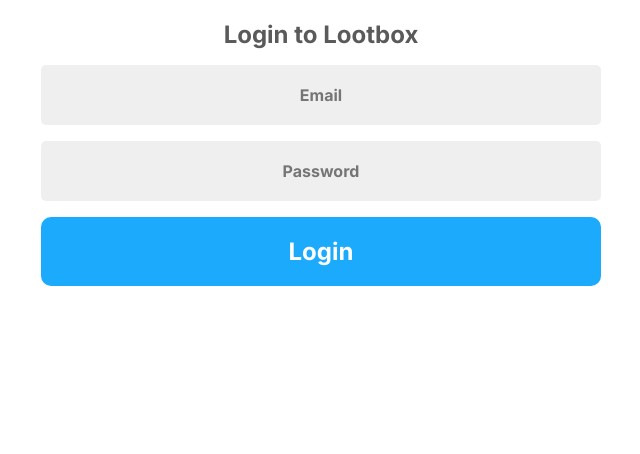
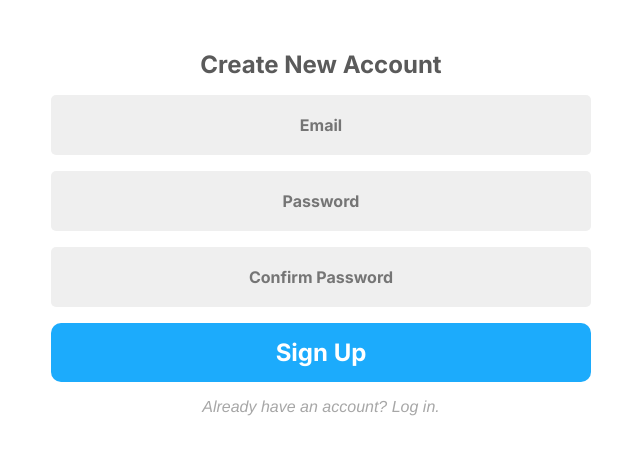
Before and after one commit to LootboxFund/host-power-casual-frontend, a React (Create React App) app: page /host/login in a window 1280 px wide. Shown: the top 454 px of the page, without its empty margins (319-959 px from the left). Built offline with nearby package versions, Linux system fonts and the light colour scheme; no server answers; what @wormgraph/manifest would draw is missing.

Commit message:
better auth flow handling

```diff
--- a/src/components/LoginForm/index.module.css
+++ b/src/components/LoginForm/index.module.css
@@ -40,7 +40,7 @@
 .frameButton {
   cursor: pointer;
   border: 0;
-  padding: var(--padding-sm) var(--padding-sm);
+  padding: var(--padding-xs) var(--padding-xs);
   background-color: var(--color-teal);
   align-self: stretch;
   border-radius: var(--br-md);
@@ -96,10 +96,9 @@
 .frameDiv {
   border-radius: var(--br-sm);
   background-color: var(--color-white);
-  height: 463px;
   flex-shrink: 0;
   flex-direction: column;
-  padding: var(--padding-sm) var(--padding-sm);
+  padding: var(--padding-sm) 0;
   box-sizing: border-box;
   align-items: flex-start;
   justify-content: flex-start;
--- a/src/components/LoginForm/index.tsx
+++ b/src/components/LoginForm/index.tsx
@@ -1,4 +1,4 @@
-import { message } from "antd";
+import { Alert, message, Tooltip } from "antd";
 import { EmailAuthProvider } from "firebase/auth";
 import { FunctionComponent, useEffect, useState } from "react";
 import { auth } from "../../api/firebase";
@@ -11,10 +11,12 @@
 import { parseAuthError } from "../../lib/firebase";
 
 type LoginMode = "email-link" | "email-password";
+type AuthFlowType = "login" | "signup";
 
 interface LoginFormProps {
   onLoginCallback: (user: FrontendUser) => void;
   onSignOutCallback?: () => void;
+  initFlow?: AuthFlowType;
 }
 
 const LoginForm: FunctionComponent<LoginFormProps> = (props) => {
@@ -31,14 +33,9 @@
   const [password, setPassword] = useState<string>("");
   const [passwordConfirm, setPasswordConfirm] = useState<string>("");
   const [loading, setLoading] = useState<boolean>(false);
-
-  // const toggleLoginMode = () => {
-  //   if (loginMode === "email-link") {
-  //     setLoginMode("email-password");
-  //   } else {
-  //     setLoginMode("email-link");
-  //   }
-  // };
+  const [authFlowType, setAuthFlowType] = useState<AuthFlowType>(
+    props.initFlow || "signup"
+  );
 
   useEffect(() => {
     return () => {
@@ -47,6 +44,91 @@
       setPassword("");
     };
   }, []);
+
+  const handleSignUp = async () => {
+    if (loading) {
+      return;
+    }
+    if (!email) {
+      message.error("Please enter your email address");
+      return;
+    }
+    if (!isValidEmail(email)) {
+      message.error("Please enter a valid email address");
+      return;
+    }
+    if (!password) {
+      message.error("Please enter your password");
+      return;
+    }
+    if (password !== passwordConfirm) {
+      message.error("Passwords do not match");
+      return;
+    }
+
+    const loadingMessage = message.loading("Creating your account...", 0);
+
+    // See if that user exists
+    let emailSignInMethods: string[] = [];
+    setLoading(true);
+    try {
+      emailSignInMethods = await fetchSignInMethodsForEmail(auth, email);
+    } catch (err) {
+      console.log("error fethcing sign in methods");
+      message.error("An error occured. Please try again later.");
+      loadingMessage();
+      setLoading(false);
+      return;
+    }
+
+    if (emailSignInMethods.length > 0) {
+      // User already exists
+      message.error("An account with that email already exists");
+      loadingMessage();
+      setLoading(false);
+      return;
+    }
+
+    let loggedInUser: FrontendUser;
+    try {
+      // New user
+      if (user?.isAnonymous) {
+        loggedInUser = await linkAnonAccountWithCredential(
+          EmailAuthProvider.credential(email, password)
+        );
+      } else {
+        // This is a logged in  NON anonymous user (or logged out) user.
+        // For breivity, we just
+        // - logout
+        // - signInAnonymously
+        // - linkAnonAccountWithCredential
+
+        await logout();
+        await signInAnonymously(email);
+        loggedInUser = await linkAnonAccountWithCredential(
+          EmailAuthProvider.credential(email, password)
+        );
+        navigate("/");
+      }
+    } catch (err: any) {
+      console.log("error logging in", err);
+      message.error(
+        parseAuthError(
+          err?.message || "An error occured. Please try again later."
+        )
+      );
+      return;
+    } finally {
+      setLoading(false);
+      loadingMessage();
+    }
+
+    message.success(`Welcome ${loggedInUser?.username || "Friend"}!`);
+
+    props.onLoginCallback(loggedInUser);
+
+    return;
+  };
 
   const handleLogin = async () => {
     if (loading) {
@@ -81,41 +163,27 @@
     }
 
     let loggedInUser: FrontendUser;
-    const isNewUser = emailSignInMethods.length === 0;
+
+    if (emailSignInMethods.length === 0) {
+      // User does not exist
+      message.error("Invalid email or password");
+      loadingMessage();
+      setLoading(false);
+      return;
+    }
 
     try {
-      if (!isNewUser) {
       // Existing user - we just log them in
 
       if (emailSignInMethods.includes("password")) {
         // We only support password for now
         // WARNING: for now they will loose this event
         loggedInUser = await signInWithEmailAndPassword(email, password);
+        navigate("/");
       } else {
         // Existing user with a different method
         // Right now we dont support other login methods
-          throw new Error("Please try again with a new email");
-        }
-      } else {
-        // New user
-        if (user?.isAnonymous) {
-          loggedInUser = await linkAnonAccountWithCredential(
-            EmailAuthProvider.credential(email, password)
-          );
-        } else {
-          // This is a logged in  NON anonymous user (or logged out) user.
-          // For breivity, we just
-          // - logout
-          // - signInAnonymously
-          // - linkAnonAccountWithCredential
-
-          await logout();
-          await signInAnonymously(email);
-          loggedInUser = await linkAnonAccountWithCredential(
-            EmailAuthProvider.credential(email, password)
-          );
-          navigate("/");
-        }
+        throw new Error("Please add a password to your account to sign in.");
       }
     } catch (err: any) {
       console.log("error logging in", err);
@@ -130,31 +198,11 @@
       loadingMessage();
     }
 
+    message.success(`Welcome ${loggedInUser?.username || "Friend"}!`);
     props.onLoginCallback(loggedInUser);
 
     return;
   };
-
-  // if (!!user && !user.isAnonymous) {
-  //   return (
-  //     <div className={styles.frameDiv}>
-  //       <Result
-  //         status="info"
-  //         title="You're Already Logged In"
-  //         subTitle={
-  //           <>
-  //             Do you want to sign out to make a new account?
-  //             <br />
-  //             <br />
-  //             <Button type="primary" onClick={handleLogout}>
-  //               Sign Out
-  //             </Button>
-  //           </>
-  //         }
-  //       ></Result>
-  //     </div>
-  //   );
-  // }
 
   const handleSignOut = async () => {
     try {
@@ -169,15 +217,39 @@
     props.onSignOutCallback?.();
   };
 
-  const isUserLoggedInAndNotAnon = !!user && !user.isAnonymous;
+  const toggleAuthType = () => {
+    if (authFlowType === "signup") {
+      setAuthFlowType("login");
+    } else {
+      setAuthFlowType("signup");
+    }
+  };
+
+  const authHandler = async () => {
+    if (authFlowType === "signup") {
+      return handleSignUp();
+    } else {
+      return handleLogin();
+    }
+  };
 
   return (
     <div className={styles.frameDiv}>
       <div className={styles.frameDiv1}>
         <b className={styles.loginToLootbox}>
-          {isUserLoggedInAndNotAnon ? "Create New Account" : "Login to Lootbox"}
+          {authFlowType === "signup"
+            ? "Create New Account"
+            : "Login to Lootbox"}
         </b>
       </div>
+      {authFlowType === "login" && !!user && user.isAnonymous && (
+        <Tooltip title="If you made an event as an unverified user, you will loose access to it once you log into an existing account. You can either A) create a new account with a new email or B) create a new event after loggin into your account.">
+          <Alert
+            message="Logging into an existing account will loose any work done as an unverified user."
+            type="warning"
+          />
+        </Tooltip>
+      )}
       <div className={styles.frameDiv2}>
         <input
           value={email}
@@ -185,9 +257,10 @@
           className={styles.frameInput}
           type="text"
           placeholder="Email"
+          name="email"
           onKeyDown={(e) => {
             if (e.key === "Enter") {
-              handleLogin();
+              authHandler();
             }
           }}
         />
@@ -203,42 +276,54 @@
             placeholder="Password"
             onKeyDown={(e) => {
               if (e.key === "Enter") {
-                handleLogin();
+                authHandler();
               }
             }}
           />
         </div>
       )}
 
-      {/* {isUserLoggedInAndNotAnon && loginMode === "email-password" && (
+      {loginMode === "email-password" && authFlowType === "signup" && (
         <div className={styles.frameDiv2}>
           <input
             value={passwordConfirm}
             onChange={(e) => setPasswordConfirm(e.target.value)}
             className={styles.frameInput}
             type="password"
-            name="password"
             placeholder="Confirm Password"
             onKeyDown={(e) => {
               if (e.key === "Enter") {
-                handleLogin();
+                authHandler();
               }
             }}
           />
         </div>
-      )} */}
+      )}
 
       <div className={styles.frameDiv2}>
         <button
           className={styles.frameButton}
-          onClick={handleLogin}
+          onClick={authHandler}
           disabled={loading}
         >
+          {authFlowType === "signup" ? (
+            <b className={styles.next}>Sign Up</b>
+          ) : (
             <b className={styles.next}>
               {loginMode === "email-link" ? "Send Login Email" : "Login"}
             </b>
+          )}
         </button>
       </div>
+
+      <button className={styles.ghostButton} onClick={toggleAuthType}>
+        <i className={styles.lightText}>
+          {authFlowType === "signup"
+            ? "Already have an account? Log in."
+            : "Don't have an account? Sign up."}
+        </i>
+      </button>
+
       {/* <div className={styles.frameDiv2}>
         <button className={styles.frameButton1} onClick={toggleLoginMode}>
           <div className={styles.useAPassword}>
@@ -247,8 +332,12 @@
         </button>
       </div> */}
       {user && !user.isAnonymous && (
-        <button className={styles.ghostButton} onClick={handleSignOut}>
-          <i className={styles.lightText}>sign out</i>
+        <button
+          className={styles.ghostButton}
+          onClick={handleSignOut}
+          style={{ marginTop: "12px" }}
+        >
+          <i className={styles.lightText}>Sign out</i>
         </button>
       )}
     </div>
--- a/src/pages/EventEdit/index.tsx
+++ b/src/pages/EventEdit/index.tsx
@@ -16,15 +16,19 @@
 } from "../../components/LootboxEditForm";
 import useTeamEdit from "../../hooks/useTeamEdit";
 import { manifest } from "../../manifest";
+import { useAuth } from "../../hooks/useAuth";
+import LoginForm from "../../components/LoginForm";
 
 export interface EventEditNavigationState {
   referral?: ReferralFE;
 }
 
 const EventEdit: FunctionComponent = () => {
+  const [isAuthModalOpen, setIsAuthModalOpen] = useState(false);
   const [selectedLootbox, setSelectedLootbox] = useState<LootboxFE | null>(
     null
   );
+  const { user } = useAuth();
   const [isEditLootboxModalOpen, setIsEditLootboxModalOpen] = useState(false);
   const navigate = useNavigate();
   let { id: eventID } = useParams();
@@ -62,6 +66,17 @@
     refetchEvent();
     refetchLootboxes();
     return;
+  };
+
+  const closeAuthModal = () => {
+    setIsAuthModalOpen(false);
+  };
+
+  const loginCallback = () => {
+    closeAuthModal();
+  };
+  const openAuthModel = () => {
+    setIsAuthModalOpen(true);
   };
 
   const handleOpenTeamSettings = (lootbox: LootboxFE) => {
@@ -118,6 +133,13 @@
 
   return (
     <div className={styles.eventViewEditSettings}>
+      {user?.isAnonymous ? (
+        <div className={styles.frameDivUnverified} onClick={openAuthModel}>
+          <i className={styles.warningText}>
+            ⚠️ Don't lose your event! Click to add your email
+          </i>
+        </div>
+      ) : (
         <a
           href={
             !event
@@ -136,8 +158,9 @@
             </div>
           </div>
         </a>
+      )}
       <div className={styles.frameDiv2}>
-        <div className={styles.frameDiv3}>
+        <div className={styles.frameDiv3} onClick={navigateBack}>
           <b className={styles.switchToAdvancedMode}>👈</b>
           &nbsp;
           <i className={styles.lightText}>
@@ -193,6 +216,15 @@
           />
         )}
       </Modal>
+      <Modal
+        open={isAuthModalOpen}
+        onCancel={closeAuthModal}
+        bodyStyle={{ overflowX: "scroll" }}
+        okButtonProps={{ style: { display: "none" } }}
+        destroyOnClose={true}
+      >
+        <LoginForm onLoginCallback={loginCallback} />
+      </Modal>
     </div>
   );
 };
--- a/src/pages/EventShare/index.tsx
+++ b/src/pages/EventShare/index.tsx
@@ -56,7 +56,6 @@
 
   const loginCallback = (user: FrontendUser) => {
     closeAuthModal();
-    message.success(`Welcome ${user.username}!`);
   };
 
   if (!state.referral) {
--- /dev/null
+++ b/src/pages/Login/index.module.css
@@ -0,0 +1,7 @@
+.loginPageContainer {
+  display: flex;
+  flex-direction: column;
+  align-items: center;
+  justify-content: center;
+  padding: var(--padding-md) var(--padding-md);
+}
--- a/src/pages/Login/index.tsx
+++ b/src/pages/Login/index.tsx
@@ -1,11 +1,12 @@
 import { FunctionComponent } from "react";
 import LoginForm from "../../components/LoginForm";
 import { FrontendUser } from "../../lib/types";
+import styles from "./index.module.css";
 
 const LoginPage: FunctionComponent = () => {
   const loginCallback = (user: FrontendUser) => {};
   return (
-    <div>
+    <div className={styles.loginPageContainer}>
       <LoginForm onLoginCallback={loginCallback} />
     </div>
   );
--- a/src/routes.tsx
+++ b/src/routes.tsx
@@ -29,7 +29,7 @@
     {
       path: "/edit/:id",
       element: (
-        <RequireAuth redirectTo="/login">
+        <RequireAuth redirectTo="/">
           <EventEdit />
         </RequireAuth>
       ),
@@ -38,7 +38,7 @@
     {
       path: "/share/:id",
       element: (
-        <RequireAuth redirectTo="/login">
+        <RequireAuth redirectTo="/">
           <EventShare />
         </RequireAuth>
       ),
```
Also changed, not shown: src/pages/EventEdit/index.module.css (+17 -0 lines). Lines whose indentation alone changed are shown as unchanged.
